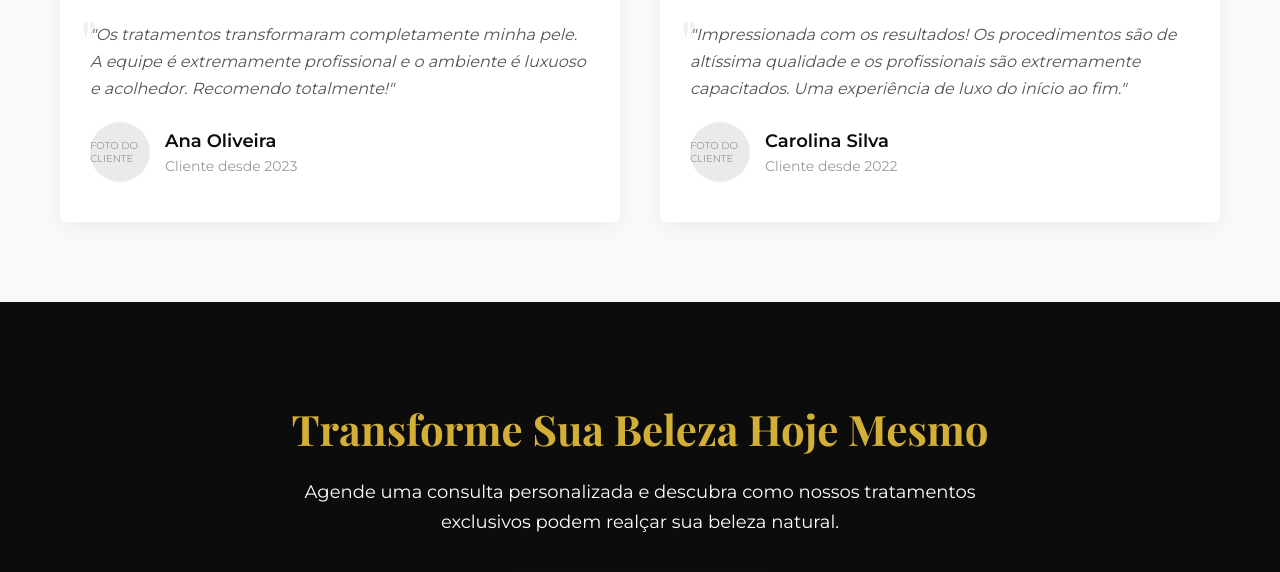
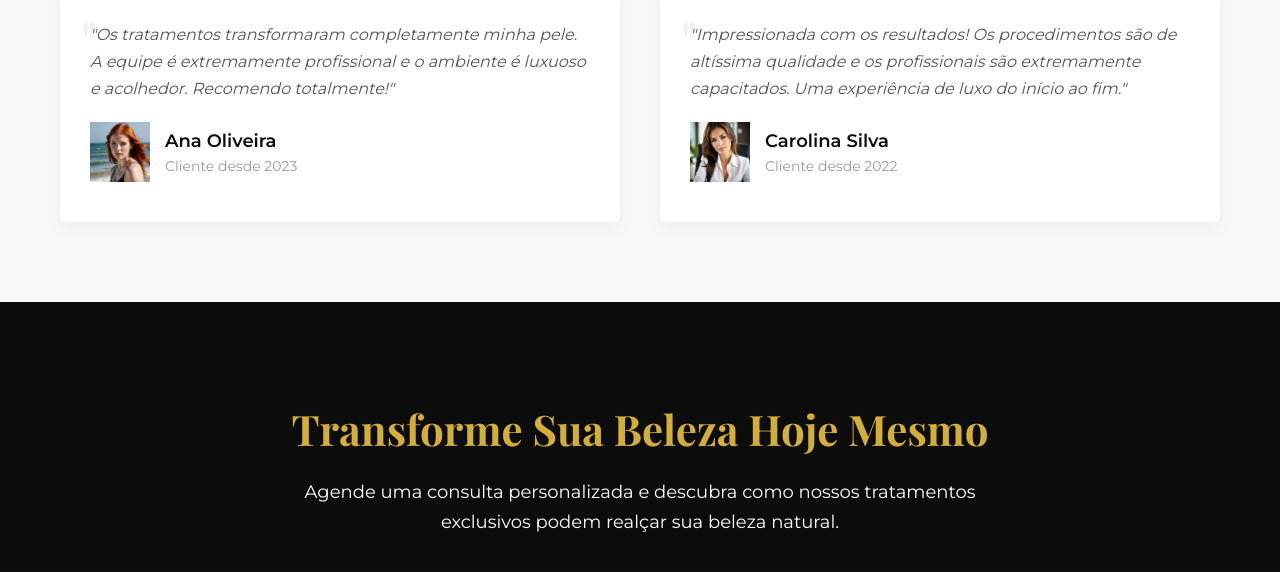
Before and after one commit to wranjoct/minha_cta, a plain HTML site: page index.html in a window 1280 px wide. Shown: the part 1560-2132 px from the top of the page. Drawn offline with nearby package versions, Linux system fonts and the light colour scheme.

Commit message:
Add files via upload

```diff
--- a/index.html
+++ b/index.html
@@ -433,7 +433,7 @@
                         <p>"Os tratamentos transformaram completamente minha pele. A equipe é extremamente profissional e o ambiente é luxuoso e acolhedor. Recomendo totalmente!"</p>
                         <div class="client-info">
                             <div class="client-image-placeholder">
-                                FOTO DO CLIENTE
+                                <img src="03585_.png" alt="Ana Oliveira" width="60px" height="60px">
                             </div>
                             <div>
                                 <div class="client-name">Ana Oliveira</div>
@@ -447,7 +447,7 @@
                         <p>"Impressionada com os resultados! Os procedimentos são de altíssima qualidade e os profissionais são extremamente capacitados. Uma experiência de luxo do início ao fim."</p>
                         <div class="client-info">
                             <div class="client-image-placeholder">
-                                FOTO DO CLIENTE
+                                <img src="03582_.png" alt="Carolina Martins" width="60px" height="60px">
                             </div>
                             <div>
                                 <div class="client-name">Carolina Silva</div>
```
